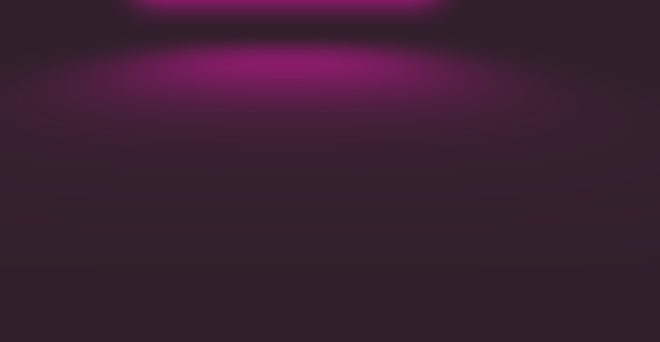
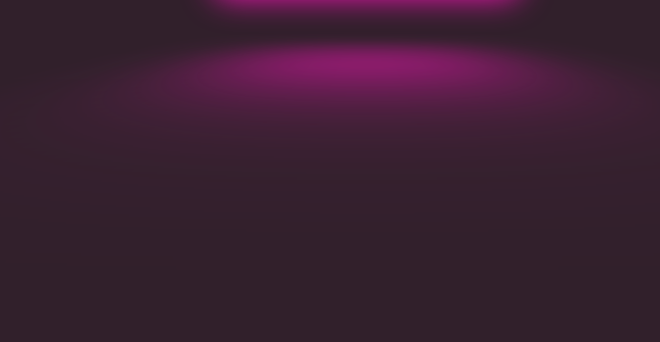
Before and after one commit to RichardMathews/NeonButton, a plain HTML site: page index.html in a window 1280 px wide. Shown: the part 474-816 px from the top of the page, without its empty margins (273-933 px from the left). Drawn offline with Linux system fonts and the light colour scheme.

Commit message:
Update index.css

```diff
--- a/index.css
+++ b/index.css
@@ -16,7 +16,6 @@ body {
   background: var(--clr-bg);
   font-family: -apple-system, BlinkMacSystemFont, 'Segoe UI', Roboto, Oxygen, Ubuntu, Cantarell, 'Open Sans', 'Helvetica Neue', sans-serif;
   color: var(--clr-neon);
-  padding-right: 10rem;
 }
 
 .neon-button {
```
